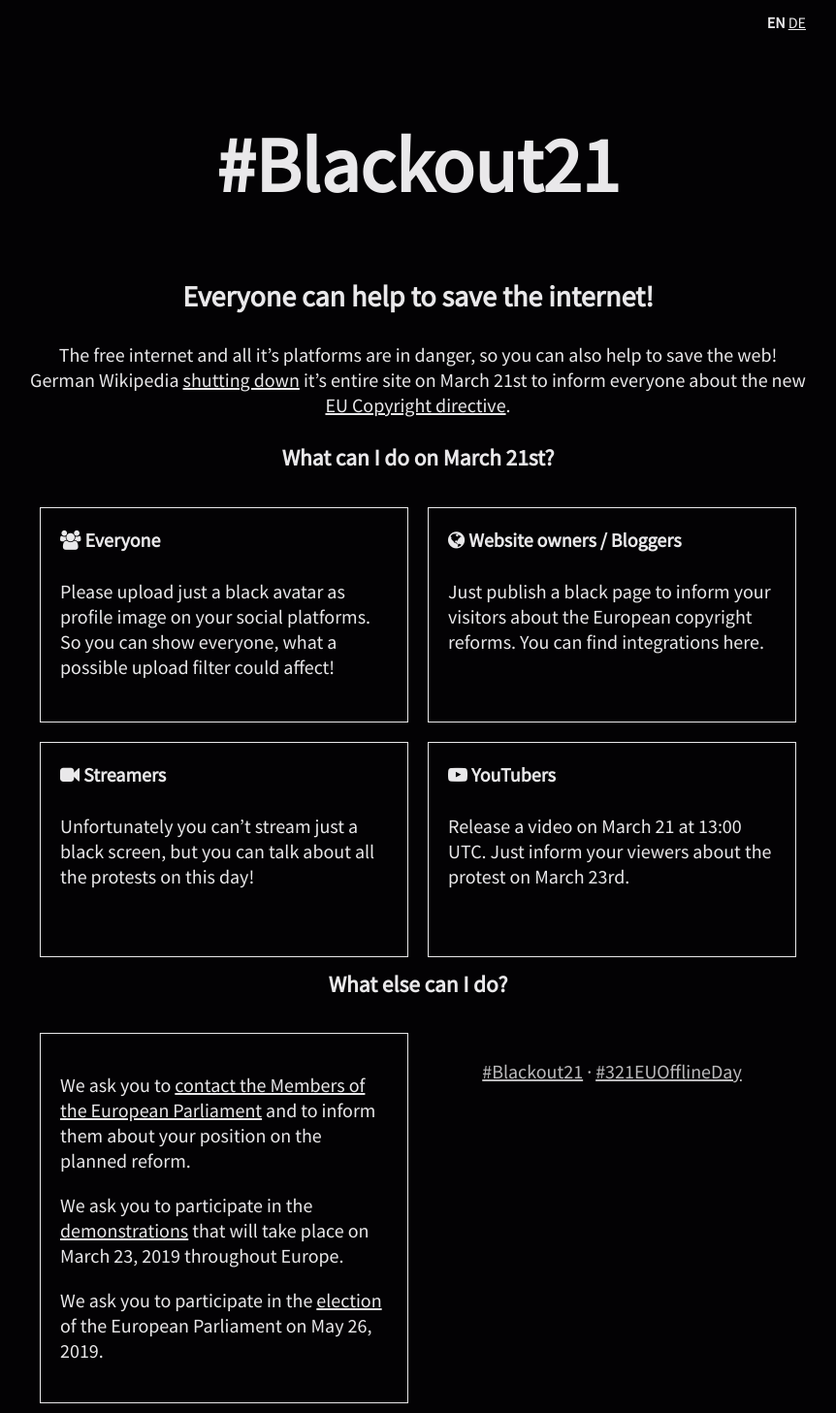
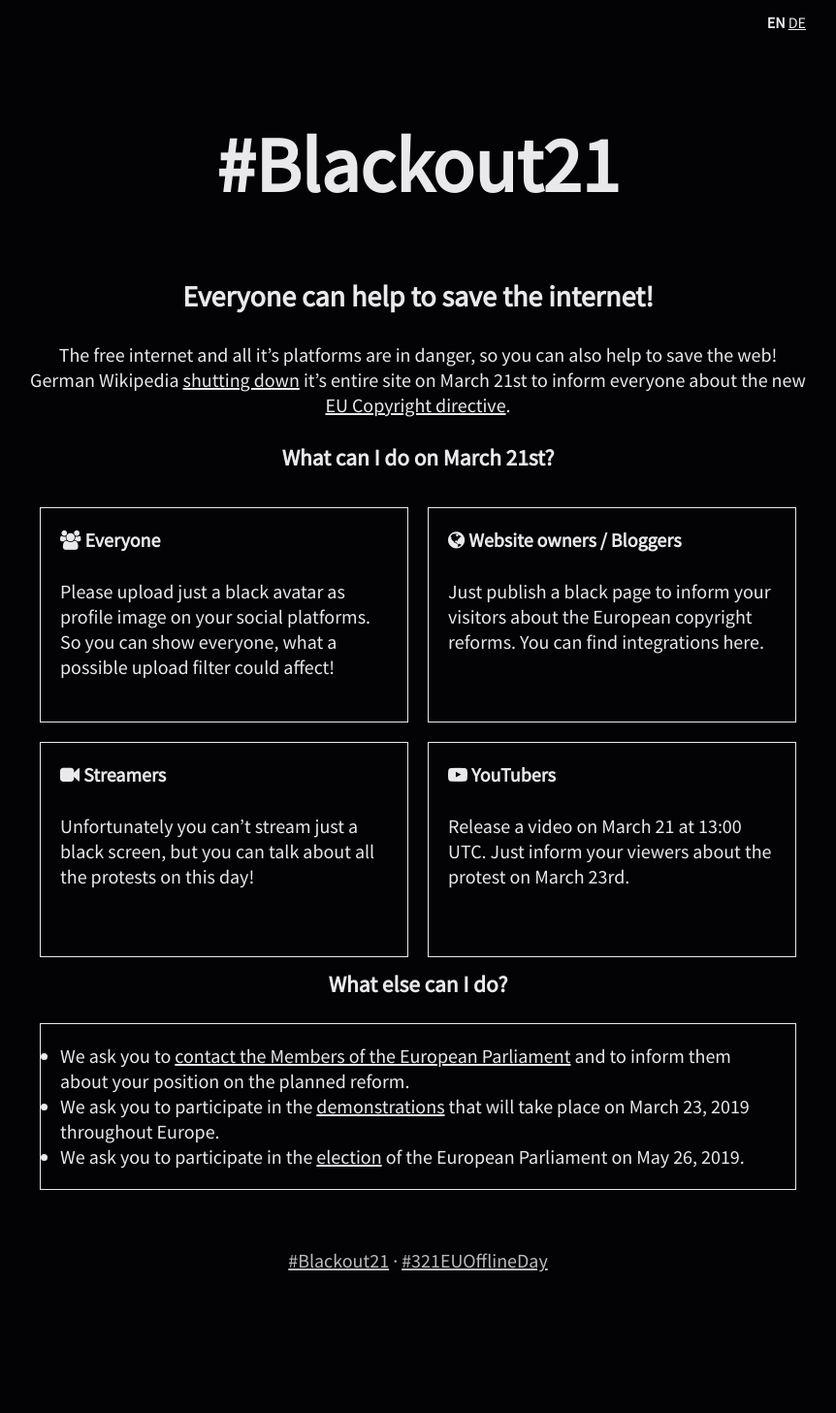
Before and after one commit to blackout21/blackout21.github.io, a Jekyll site: the page built from index.md, in a window 1280 px wide. Shown: the whole page at 97% size, without its empty margins (209-1071 px from the left). Built offline with Jekyll 4.4.1, drawn with Linux system fonts in a browser that asks for light colours; our own code applies the rules of GitHub Pages for plain Markdown files; after the commit the page ends 1323 px from its top, so only the background shows below that.

Commit message:
Added infos as list

```diff
--- a/_sass/app.scss
+++ b/_sass/app.scss
@@ -45,6 +45,23 @@ blockquote {
     }
 }
 
+ul {
+    border: 1px solid $foreground;
+    padding: 20px;
+    text-align: left;
+    margin: 10px;
+}
+
+table {
+    border-collapse: collapse;
+
+    td, td {
+        border: 1px solid $foreground;
+        margin: 0;
+        padding: 10px;
+    }
+}
+
 a, a:link {
     color: $foreground;
 }
--- a/index.md
+++ b/index.md
@@ -34,11 +34,9 @@ everyone about the new [EU Copyright directive][2].
 
 ### What else can I do?
 
-> We ask you to [contact the Members of the European Parliament][3] and to inform them about your position on the planned reform.
->
-> We ask you to participate in the [demonstrations][4] that will take place on March 23, 2019 throughout Europe.
->
-> We ask you to participate in the [election][5] of the European Parliament on May 26, 2019.
+* We ask you to [contact the Members of the European Parliament][3] and to inform them about your position on the planned reform.
+* We ask you to participate in the [demonstrations][4] that will take place on March 23, 2019 throughout Europe.
+* We ask you to participate in the [election][5] of the European Parliament on May 26, 2019.
 
 [1]: https://de.wikipedia.org/wiki/Wikipedia:Meinungsbilder/Protest_gegen_EU-Urheberrechtsreform
 [2]: https://saveyourinternet.eu/
```
Also changed, not shown: de/index.md (+3 -5 lines).
